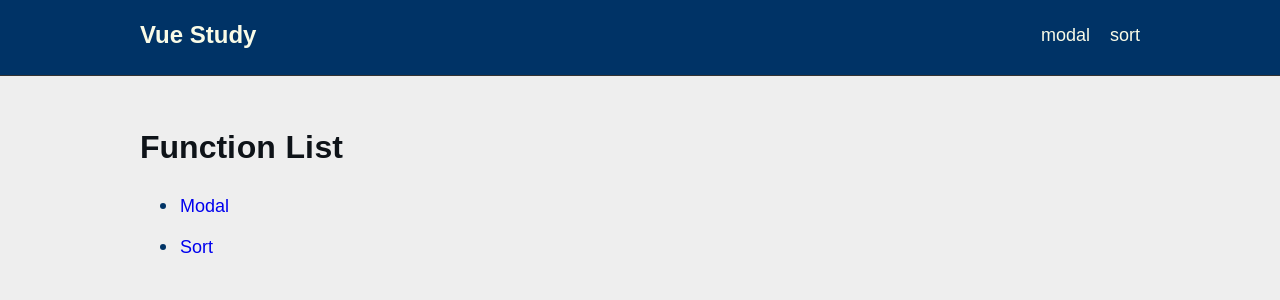
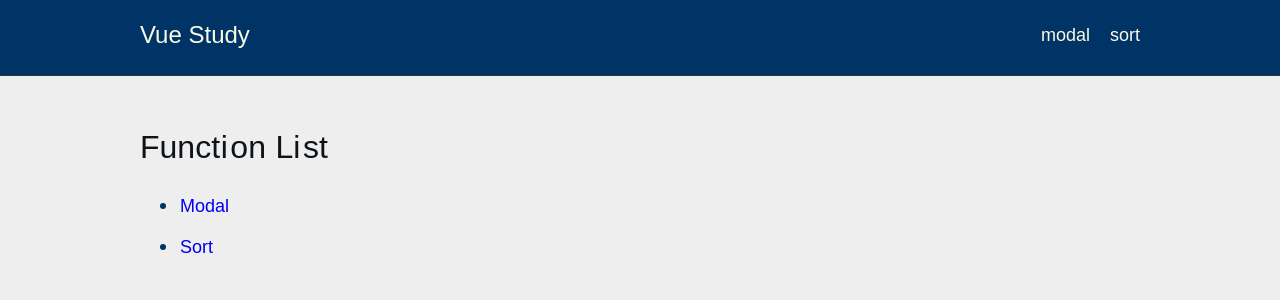
Before and after one commit to moyashiharusamen/vue_function, a Vue app: page / in a window 1280 px wide. Shown: the top 300 px of the page. Built offline with nearby package versions, Linux system fonts and the light colour scheme; what vue-lodash would draw is missing.

Commit message:
h1 のデザインを調整

```diff
--- a/src/assets/scss/reset.scss
+++ b/src/assets/scss/reset.scss
@@ -56,4 +56,5 @@ ol {
 
 h1 {
   font-size: 20px;
+  font-weight: normal;
 }
```
